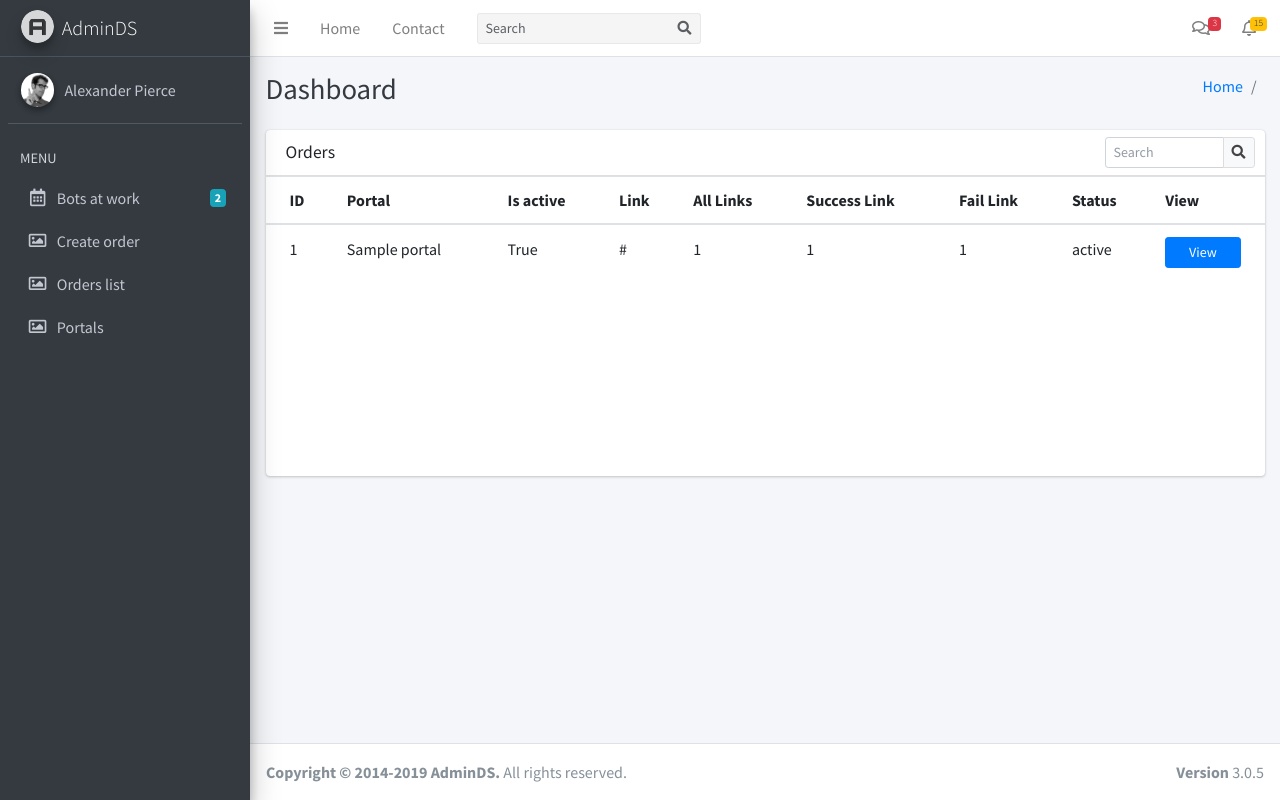
After one commit to AleksandrTan/jbs_system, a Django app: page /mainsystem/orders/view/ in a window 1280 px wide. The commit adds this page. Run offline with Django 3.2, Linux system fonts and the light colour scheme; a user stored in the database is signed in; tables that the repository leaves empty hold one stand-in row (values such as "Sample post"); some libraries are stand-ins or nearby versions.

Commit message:
Start mainworker

```diff
--- a/mainsystem/models.py
+++ b/mainsystem/models.py
@@ -14,7 +14,7 @@ class Order(models.Model):
     user_name = models.CharField(max_length=500)
     last_name = models.CharField(max_length=500)
     email = models.CharField(max_length=500)
-    status = models.BooleanField(default=False)
+    status = models.BooleanField(default=True)
     status_order = models.CharField(default="create", max_length=500)
     target_link = models.CharField(max_length=500, default='', blank=True)
     file_mailing = models.FileField(upload_to="files_mailing",
--- a/mainsystem/modelswork/order_work.py
+++ b/mainsystem/modelswork/order_work.py
@@ -16,7 +16,7 @@ class OrderWork:
         if not data_order["status"]:
             return False
         order = data_order["order"]
-        order.status = data["status"]
+        order.status = False
         order.message = data["message"]
         order.status_order = "fail"
         order.save()
@@ -27,7 +27,7 @@ class OrderWork:
         if not data_order["status"]:
             return False
         order = data_order["order"]
-        order.status = data["status"]
+        order.status = False
         order.status_order = "done"
         order.message = "Task completed successfully"
         order.all_links = data["all_links"]
--- /dev/null
+++ b/mainsystem/templates/orders/order_view.html
@@ -0,0 +1,67 @@
+{% extends "index.html" %}
+{% block content %}
+<section class="content">
+      <div class="container-fluid">
+        <!-- /.row -->
+        <div class="row">
+          <div class="col-12">
+            <div class="card">
+              <div class="card-header">
+                <h3 class="card-title">Orders</h3>
+
+                <div class="card-tools">
+                  <div class="input-group input-group-sm" style="width: 150px;">
+                    <input type="text" name="table_search" class="form-control float-right" placeholder="Search">
+
+                    <div class="input-group-append">
+                      <button type="submit" class="btn btn-default">
+                        <i class="fas fa-search"></i>
+                      </button>
+                    </div>
+                  </div>
+                </div>
+              </div>
+              <!-- /.card-header -->
+              <div class="card-body table-responsive p-0" style="height: 300px;">
+                <table class="table table-head-fixed text-nowrap">
+                  <thead>
+                    <tr>
+                      <th>ID</th>
+                      <th>Portal</th>
+                      <th>Is active</th>
+                      <th>Link</th>
+                      <th>All Links</th>
+                      <th>Success Link</th>
+                      <th>Fail Link</th>
+                      <th>Status</th>
+                      <th>View</th>
+                    </tr>
+                  </thead>
+                  <tbody>
+                  {% if object_list %}
+                    {% for order in object_list %}
+                    <tr>
+                      <td>{{ order.id }}</td>
+                      <td>{{ order.portal.name }}</td>
+                      <td>{{ order.status }}</td>
+                      <td>{{ order.target_link }}</td>
+                      <td>{{ order.all_links }}</td>
+                      <td>{{ order.send_links }}</td>
+                      <td>{{ order.fail_links }}</td>
+                      <td><span class="tag tag-success">{{ order.status_order }}</span></td>
+                      <td><a type="button" class="btn btn-block btn-primary btn-sm" href="{% url 'edit_portal' order.id %}">View</a></td>
+                    </tr>
+                    {% endfor %}
+                  {% endif %}
+                  </tbody>
+                </table>
+              </div>
+              <!-- /.card-body -->
+            </div>
+            <!-- /.card -->
+          </div>
+        </div>
+        <!-- /.row -->
+      </div><!-- /.container-fluid -->
+    </section>
+{% endblock %}
--- a/mainsystem/templates/sections/navigations.html
+++ b/mainsystem/templates/sections/navigations.html
@@ -162,15 +162,15 @@
             <a href="{% url 'create_task' %}" class="nav-link">
               <i class="nav-icon far fa-image"></i>
               <p>
-                Tasks list
+                Create order
               </p>
             </a>
           </li>
           <li class="nav-item">
-            <a href="{% url 'create_task' %}" class="nav-link">
+            <a href="{% url 'orders_view' %}" class="nav-link">
               <i class="nav-icon far fa-image"></i>
               <p>
-                Create task
+                Orders list
               </p>
             </a>
           </li>
--- a/mainsystem/urls.py
+++ b/mainsystem/urls.py
@@ -7,6 +7,7 @@ from mainsystem.views.botworker.create_task import CreateTaskPageView, SaveOrder
 from mainsystem.views.botworker.get_file import send_file
 from mainsystem.views.apiworker.tasks_result import OrderFail,   OrderSuccess
 from mainsystem.views.portalworker.portals import PortalsPageView, CreatePortal, EditPortal
+from mainsystem.views.orders.order_view import OrdersView
 
 # ======================================= Main urls ==================================================================
 
@@ -14,6 +15,9 @@ urlpatterns = [
     path('login/', auth_views.LoginView.as_view(success_url="homeadmin"), name='loginadmin'),
     path('logoutadmin/', auth_views.LogoutView.as_view(), name='logoutadmin'),
     path('', MainView.as_view(), name='homeadmin'),
+
+    # ======================================= Orders urls ==========================================================
+    path('orders/view/', OrdersView.as_view(), name="orders_view"),
 
     # ======================================= Portals urls ==========================================================
     path('portals/view/', PortalsPageView.as_view(), name="portals_view"),
--- /dev/null
+++ b/mainsystem/views/orders/order_view.py
@@ -0,0 +1,11 @@
+from django.views.generic.list import ListView
+from mainsystem.views.basepage import BaseAdminView
+
+from mainsystem.models import Order
+
+
+class OrdersView(BaseAdminView, ListView):
+    model = Order
+    paginate_by = 50
+    template_name = "orders/order_view.html"
+    ordering = ["id"]
--- a/mainsystem/views/testview/testpage.py
+++ b/mainsystem/views/testview/testpage.py
@@ -2,7 +2,7 @@ from django.views.generic import TemplateView
 from django.views.generic.edit import CreateView
 from mainsystem.forms.test_form import TestForm
 from django.http import HttpResponse
-from django.http import (HttpResponse, HttpResponseBadRequest, HttpResponseForbidden)
+from django.http import (HttpResponse, HttpResponseBadRequest, HttpResponseForbidden, HttpResponseRedirect)
 
 
 class TestView(TemplateView):
```
Also changed, not shown: mainsystem/views/orders/__init__.py (added).
